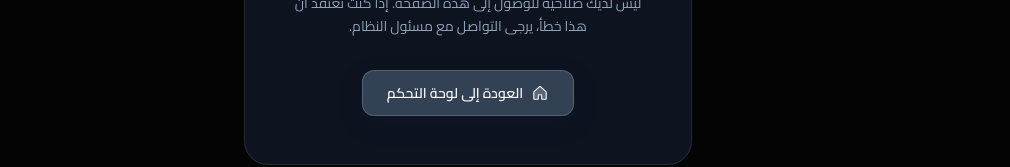
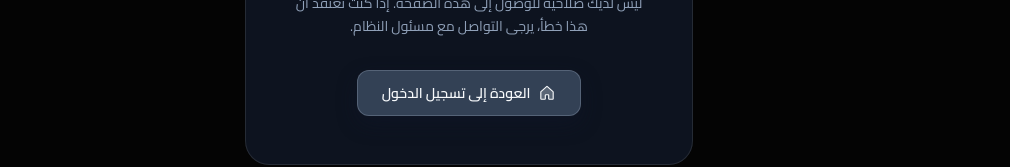
Before and after one commit to Velo-Stack/RealStateMatching-Frontend, a React (Vite) app: page /not-authorized in a window 1280 px wide. Shown: the part 260-427 px from the top of the page, without its empty margins (270-1280 px from the left). Built offline with nearby package versions, Linux system fonts and the light colour scheme.

Commit message:
fix navigation and authentication

```diff
--- a/src/layouts/AppLayout.jsx
+++ b/src/layouts/AppLayout.jsx
@@ -55,16 +55,16 @@ const AppLayout = () => {
   const unreadCount = getUnreadCount(safeNotifications);
 
   const pageInfo = {
-    '/': { title: 'لوحة التحكم', subtitle: 'نظرة عامة على النظام' },
-    '/offers': { title: 'إدارة العروض', subtitle: 'عرض وإدارة العقارات' },
-    '/requests': { title: 'طلبات العملاء', subtitle: 'إدارة طلبات البحث' },
-    '/matches': { title: 'التطابقات', subtitle: 'المطابقات الذكية' },
-    '/notifications': { title: 'التنبيهات', subtitle: 'إشعارات النظام' },
-    '/users': { title: 'إدارة المستخدمين', subtitle: 'إدارة الصلاحيات' },
-    '/audit-logs': { title: 'سجلات التدقيق', subtitle: 'تتبع العمليات' },
-    '/reports': { title: 'التقارير والتصدير', subtitle: 'تصدير البيانات' },
-    '/teams': { title: 'إدارة الفرق', subtitle: 'فرق العمل' },
-    '/chat': { title: 'المحادثات', subtitle: 'التواصل الداخلي' },
+    '/app': { title: 'لوحة التحكم', subtitle: 'نظرة عامة على النظام' },
+    '/app/offers': { title: 'إدارة العروض', subtitle: 'عرض وإدارة العقارات' },
+    '/app/requests': { title: 'طلبات العملاء', subtitle: 'إدارة طلبات البحث' },
+    '/app/matches': { title: 'التطابقات', subtitle: 'المطابقات الذكية' },
+    '/app/notifications': { title: 'التنبيهات', subtitle: 'إشعارات النظام' },
+    '/app/users': { title: 'إدارة المستخدمين', subtitle: 'إدارة الصلاحيات' },
+    '/app/audit-logs': { title: 'سجلات التدقيق', subtitle: 'تتبع العمليات' },
+    '/app/reports': { title: 'التقارير والتصدير', subtitle: 'تصدير البيانات' },
+    '/app/teams': { title: 'إدارة الفرق', subtitle: 'فرق العمل' },
+    '/app/chat': { title: 'المحادثات', subtitle: 'التواصل الداخلي' },
   };
 
   const currentPage = pageInfo[location.pathname] || { title: '', subtitle: '' };
@@ -137,7 +137,7 @@ const AppLayout = () => {
             </motion.button>
 
             {/* Notifications */}
-            <Link to="/notifications">
+            <Link to="/app/notifications">
               <motion.div
                 whileHover={{ scale: 1.05 }}
                 whileTap={{ scale: 0.95 }}
--- a/src/pages/system/NotAuthorized.jsx
+++ b/src/pages/system/NotAuthorized.jsx
@@ -1,8 +1,13 @@
 import { Link } from 'react-router-dom';
 import { motion } from 'framer-motion';
 import { ShieldWarning, House } from 'phosphor-react';
+import { useAuth } from '../../context/AuthContext';
 
 const NotAuthorized = () => {
+  const { user } = useAuth();
+  const backDestination = user ? '/app' : '/login';
+  const backLabel = user ? 'العودة إلى لوحة التحكم' : 'العودة إلى تسجيل الدخول';
+
   return (
     <div className="min-h-[60vh] flex items-center justify-center">
       <motion.div
@@ -39,11 +44,11 @@ const NotAuthorized = () => {
         {/* Button */}
         <motion.div whileHover={{ scale: 1.02 }} whileTap={{ scale: 0.98 }}>
           <Link
-            to="/"
+            to={backDestination}
             className="theme-button-primary inline-flex items-center justify-center gap-2 rounded-xl text-sm font-semibold px-6 py-3 transition-all duration-300"
           >
             <House size={18} weight="duotone" />
-            العودة إلى لوحة التحكم
+            {backLabel}
           </Link>
         </motion.div>
       </motion.div>
--- a/src/pages/system/NotFound.jsx
+++ b/src/pages/system/NotFound.jsx
@@ -1,8 +1,13 @@
 import { Link } from 'react-router-dom';
 import { motion } from 'framer-motion';
 import { FileX, House } from 'phosphor-react';
+import { useAuth } from '../../context/AuthContext';
 
 const NotFound = () => {
+  const { user } = useAuth();
+  const backDestination = user ? '/app' : '/login';
+  const backLabel = user ? 'العودة إلى لوحة التحكم' : 'العودة إلى تسجيل الدخول';
+
   return (
     <div className="min-h-[60vh] flex items-center justify-center">
       <motion.div
@@ -39,11 +44,11 @@ const NotFound = () => {
         {/* Button */}
         <motion.div whileHover={{ scale: 1.02 }} whileTap={{ scale: 0.98 }}>
           <Link
-            to="/"
+            to={backDestination}
             className="theme-button-primary inline-flex items-center justify-center gap-2 rounded-xl text-sm font-semibold px-6 py-3 transition-all duration-300"
           >
             <House size={18} weight="duotone" />
-            العودة إلى لوحة التحكم
+            {backLabel}
           </Link>
         </motion.div>
       </motion.div>
```
Also changed, not shown: src/features/dashboard/constants/dashboardConstants.js (+8 -8 lines).
